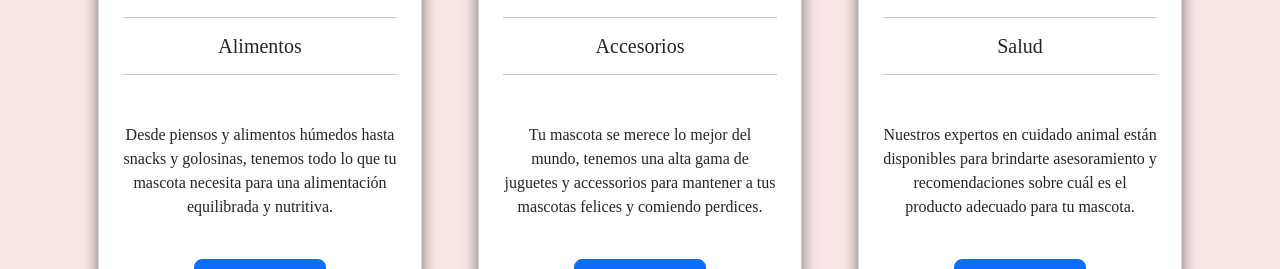
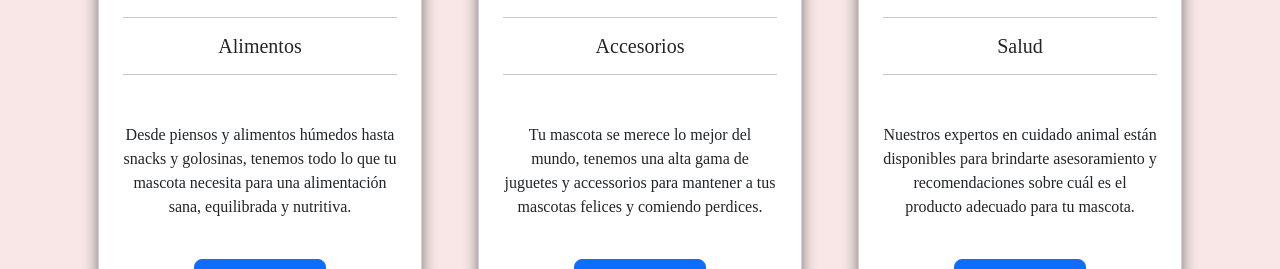
Before and after one commit to yanina-rodriguez-dev/veterinaria-frontend, a React (Vite) app: page / in a window 1280 px wide. Shown: the part 4780-5049 px from the top of the page. Built offline with nearby package versions, Linux system fonts and the light colour scheme; a web font is replaced by a local one.

Commit message:
Se corrige el texto de las cards de inicio

```diff
--- a/src/components/views/AdmUsuarios.jsx
+++ b/src/components/views/AdmUsuarios.jsx
@@ -8,7 +8,7 @@ const AdmUsuarios = () => {
   return (
     <>
       <Container fluid className="text-center">
-        <Row className="text-center">
+        <Row className="text-center pt-3">
           <Col xs={3} className="d-none d-sm-block">
             <ColumnaIzquierda></ColumnaIzquierda>
           </Col>
--- a/src/components/views/PaginaPrincipal/Productos.jsx
+++ b/src/components/views/PaginaPrincipal/Productos.jsx
@@ -17,7 +17,7 @@ function Productos() {
         <Card.Title className='text-center'>Alimentos</Card.Title>
         <hr />
         <Card.Text className='mt-5'>
-        Desde piensos y alimentos húmedos hasta snacks y golosinas, tenemos todo lo que tu mascota necesita para una alimentación equilibrada y nutritiva.
+        Desde piensos y alimentos húmedos hasta snacks y golosinas, tenemos todo lo que tu mascota necesita para una alimentación sana, equilibrada y nutritiva.
         </Card.Text>
         <br />
         <Link to='/nosotros' className="btn btn-primary btn-lg">
```
